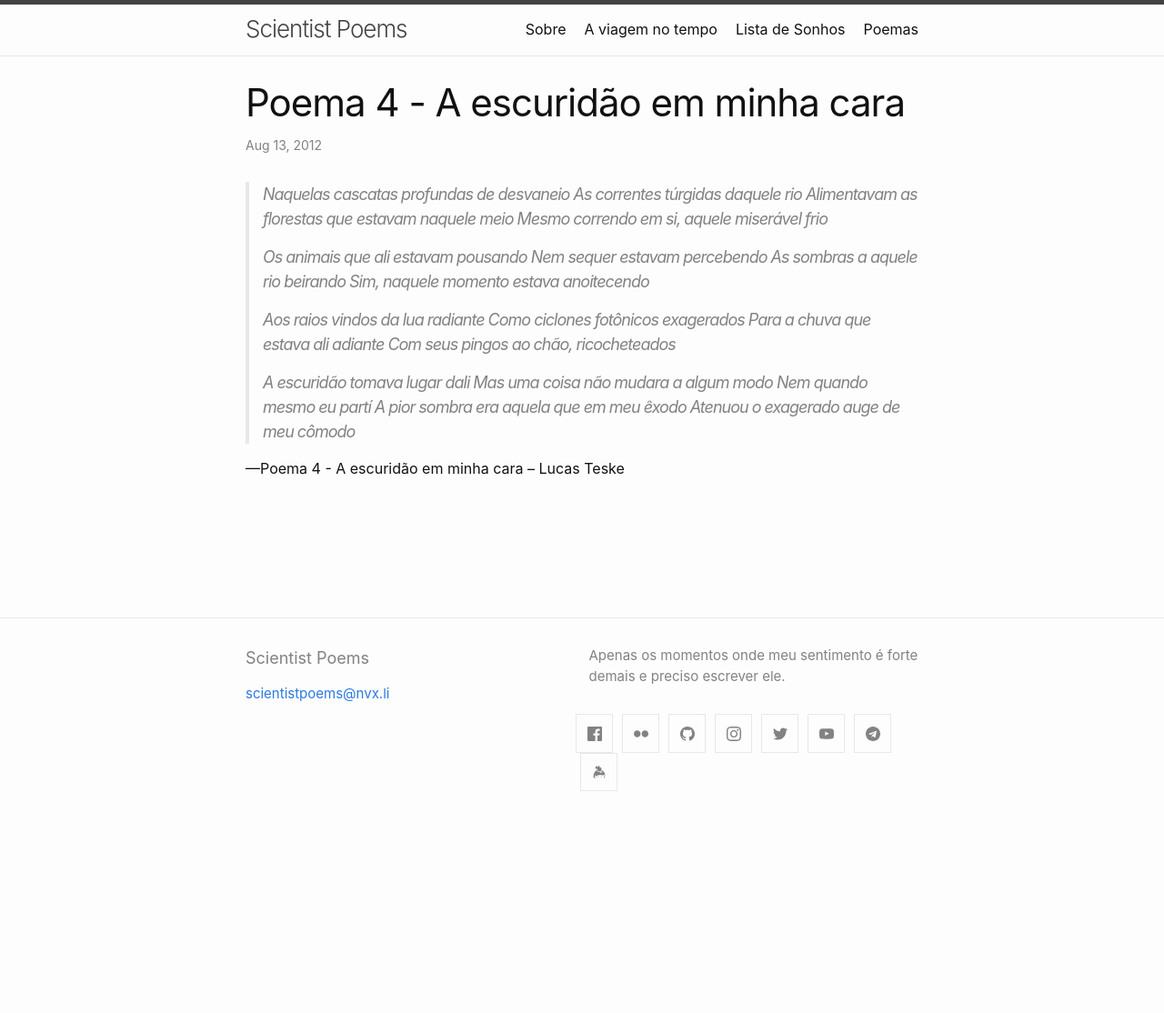
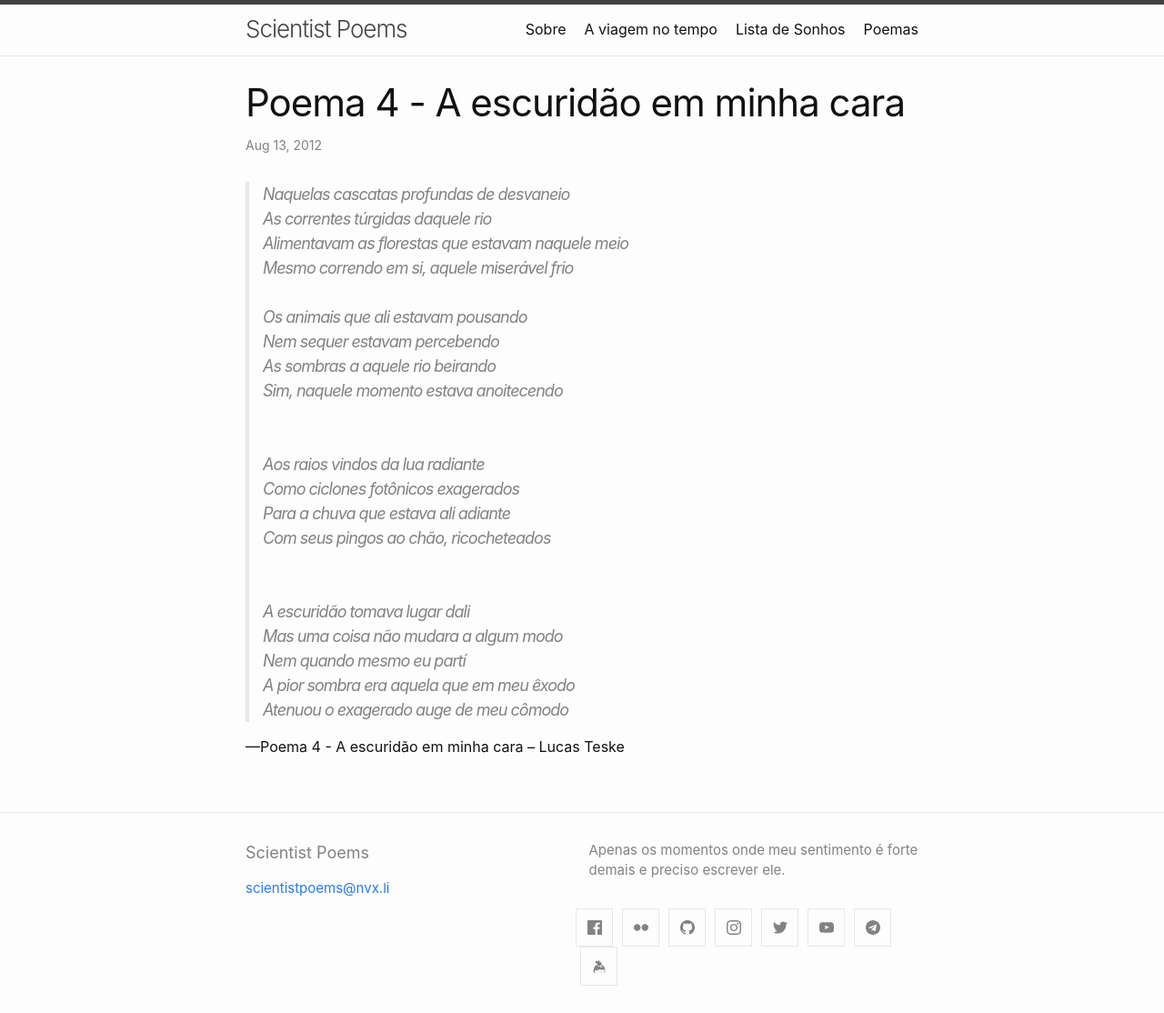
Before and after one commit to racerxdl/ScientistPoems, a Jekyll site: the page built from _posts/2012-08-12-naquelas-cascatas-profundas-de-desvaneio-as.md, in a window 1280 px wide. Shown: the whole page at 91% size. Built offline with Jekyll 4.4.1, drawn with Linux system fonts in a browser that asks for light colours; before the commit the page ends 900 px from its top, so only the background shows below that.

```diff
--- a/_config.yml
+++ b/_config.yml
@@ -23,6 +23,9 @@ exclude:
   - vendor/ruby/
 
 paginate: 5
+
+# Google Analytics
+google_analytics: UA-34023969-2
 
 minima:
   social_links:
--- a/_includes/google-analytics.html
+++ b/_includes/google-analytics.html
@@ -1,6 +1,6 @@
+<!-- Global site tag (gtag.js) - Google Analytics -->
 <script async src="https://www.googletagmanager.com/gtag/js?id={{ site.google_analytics }}"></script>
 <script>
-  window['ga-disable-{{ site.google_analytics }}'] = window.doNotTrack === "1" || navigator.doNotTrack === "1" || navigator.doNotTrack === "yes" || navigator.msDoNotTrack === "1";
   window.dataLayer = window.dataLayer || [];
   function gtag(){dataLayer.push(arguments);}
   gtag('js', new Date());
--- a/_posts/2012-08-12-naquelas-cascatas-profundas-de-desvaneio-as.md
+++ b/_posts/2012-08-12-naquelas-cascatas-profundas-de-desvaneio-as.md
@@ -5,27 +5,27 @@ date: '2012-08-12T23:01:00-03:00'
 tags: []
 tumblr_url: https://cientistpoems.tumblr.com/post/29306356327/naquelas-cascatas-profundas-de-desvaneio-as
 ---
-> Naquelas cascatas profundas de desvaneio
-> As correntes túrgidas daquele rio
-> Alimentavam as florestas que estavam naquele meio
-> Mesmo correndo em si, aquele miserável frio
->
-> Os animais que ali estavam pousando
-> Nem sequer estavam percebendo
-> As sombras a aquele rio beirando
-> Sim, naquele momento estava anoitecendo
->
->
-> Aos raios vindos da lua radiante
-> Como ciclones fotônicos exagerados
-> Para a chuva que estava ali adiante
-> Com seus pingos ao chão, ricocheteados
->
->
-> A escuridão tomava lugar dali
-> Mas uma coisa não mudara a algum modo
-> Nem quando mesmo eu partí
-> A pior sombra era aquela que em meu êxodo
-> Atenuou o exagerado auge de meu cômodo
+> Naquelas cascatas profundas de desvaneio<br/>
+> As correntes túrgidas daquele rio<br/>
+> Alimentavam as florestas que estavam naquele meio<br/>
+> Mesmo correndo em si, aquele miserável frio<br/>
+><br/>
+> Os animais que ali estavam pousando<br/>
+> Nem sequer estavam percebendo<br/>
+> As sombras a aquele rio beirando<br/>
+> Sim, naquele momento estava anoitecendo<br/>
+><br/>
+><br/>
+> Aos raios vindos da lua radiante<br/>
+> Como ciclones fotônicos exagerados<br/>
+> Para a chuva que estava ali adiante<br/>
+> Com seus pingos ao chão, ricocheteados<br/>
+><br/>
+><br/>
+> A escuridão tomava lugar dali<br/>
+> Mas uma coisa não mudara a algum modo<br/>
+> Nem quando mesmo eu partí<br/>
+> A pior sombra era aquela que em meu êxodo<br/>
+> Atenuou o exagerado auge de meu cômodo<br/>
 
 —Poema 4 - A escuridão em minha cara – Lucas Teske
```
